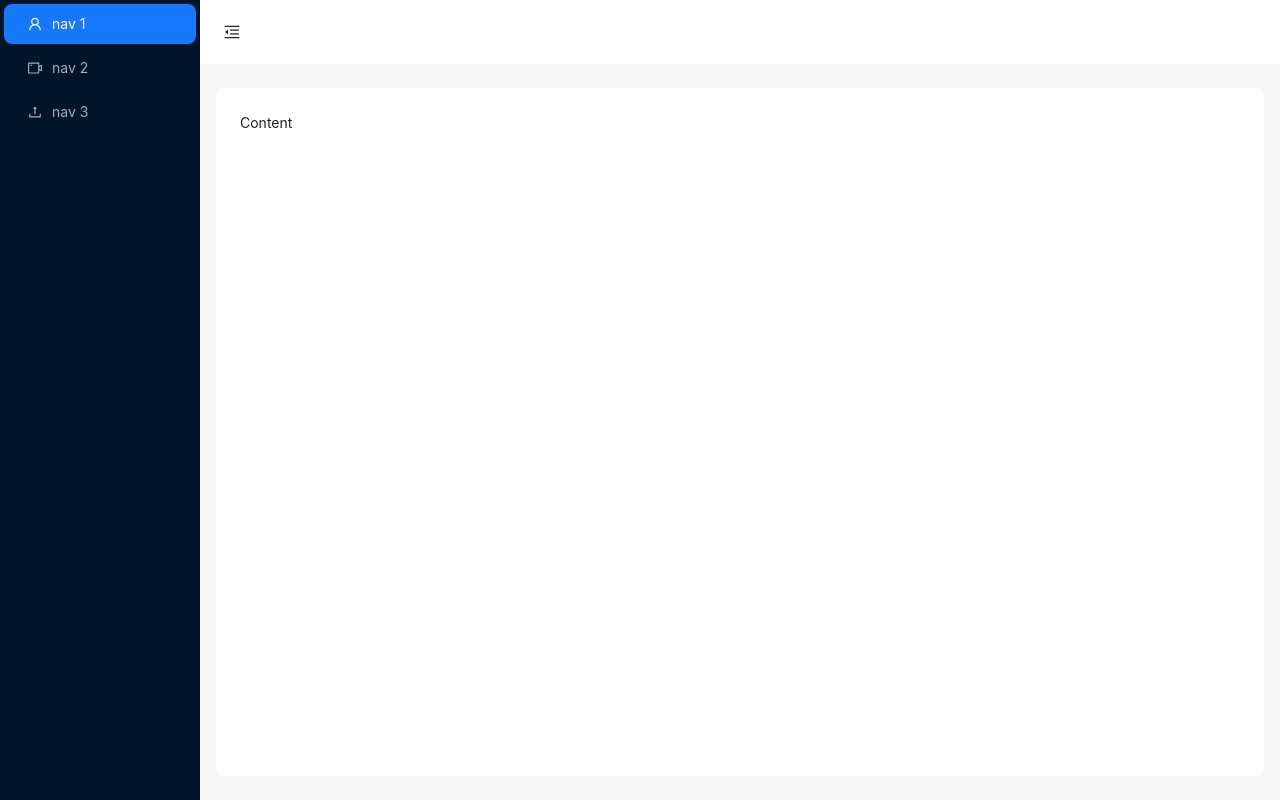
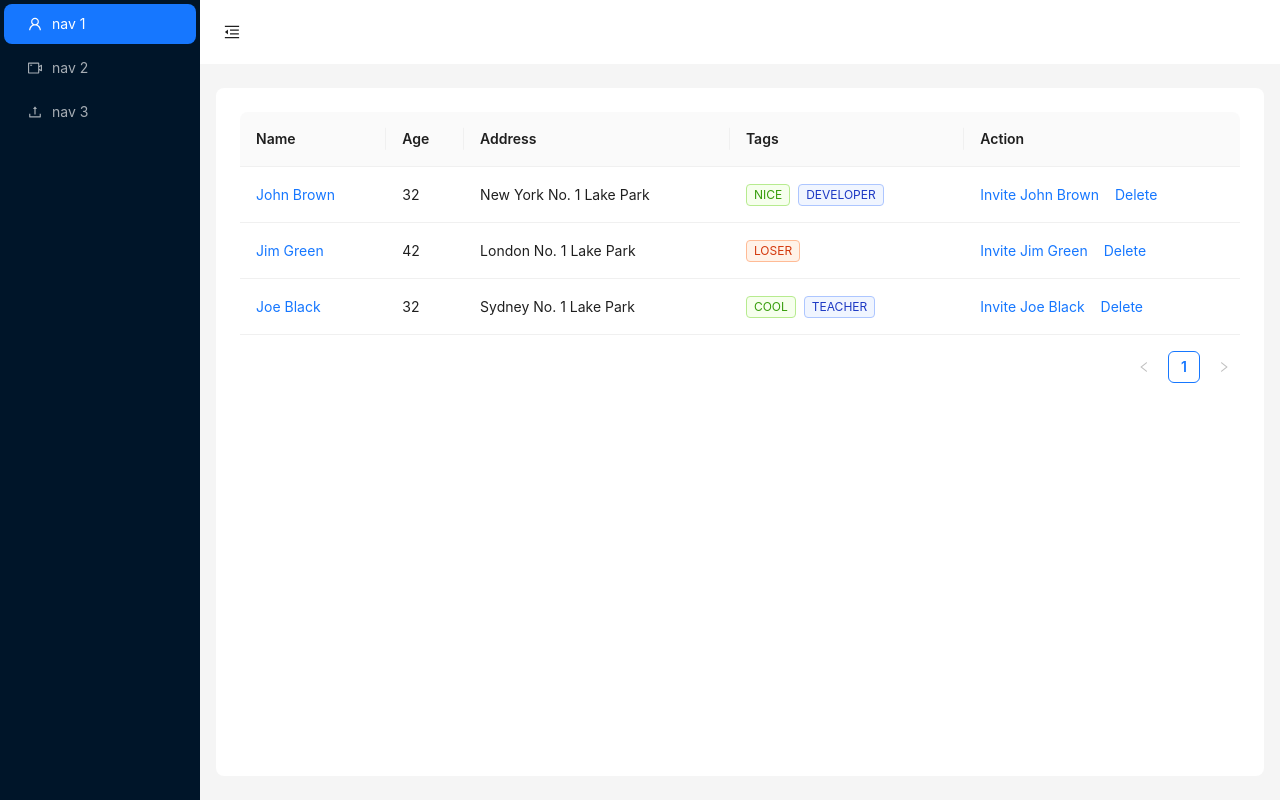
Before and after one commit to Wuttiwat2001/LOAN-APPLICATION, a React (Vite) app: page / in a window 1280 px wide. Built offline with nearby package versions, Linux system fonts and the light colour scheme.

Commit message:
components header and menu

```diff
--- a/src/App.jsx
+++ b/src/App.jsx
@@ -1,14 +1,80 @@
 import React, { useState } from "react";
-import { Layout, Menu, Button } from "antd";
-import {
-  UserOutlined,
-  VideoCameraOutlined,
-  UploadOutlined,
-  MenuUnfoldOutlined,
-  MenuFoldOutlined,
-} from "@ant-design/icons";
-
-const { Header, Sider, Content } = Layout;
+import { Layout } from "antd";
+import AppHeader from "./components/AppHeader";
+import AppMenu from "./components/AppMenu";
+const { Content } = Layout;
+import { Space, Table, Tag } from 'antd';
+const columns = [
+  {
+    title: 'Name',
+    dataIndex: 'name',
+    key: 'name',
+    render: (text) => <a>{text}</a>,
+  },
+  {
+    title: 'Age',
+    dataIndex: 'age',
+    key: 'age',
+  },
+  {
+    title: 'Address',
+    dataIndex: 'address',
+    key: 'address',
+  },
+  {
+    title: 'Tags',
+    key: 'tags',
+    dataIndex: 'tags',
+    render: (_, { tags }) => (
+      <>
+        {tags.map((tag) => {
+          let color = tag.length > 5 ? 'geekblue' : 'green';
+          if (tag === 'loser') {
+            color = 'volcano';
+          }
+          return (
+            <Tag color={color} key={tag}>
+              {tag.toUpperCase()}
+            </Tag>
+          );
+        })}
+      </>
+    ),
+  },
+  {
+    title: 'Action',
+    key: 'action',
+    render: (_, record) => (
+      <Space size="middle">
+        <a>Invite {record.name}</a>
+        <a>Delete</a>
+      </Space>
+    ),
+  },
+];
+const data = [
+  {
+    key: '1',
+    name: 'John Brown',
+    age: 32,
+    address: 'New York No. 1 Lake Park',
+    tags: ['nice', 'developer'],
+  },
+  {
+    key: '2',
+    name: 'Jim Green',
+    age: 42,
+    address: 'London No. 1 Lake Park',
+    tags: ['loser'],
+  },
+  {
+    key: '3',
+    name: 'Joe Black',
+    age: 32,
+    address: 'Sydney No. 1 Lake Park',
+    tags: ['cool', 'teacher'],
+  },
+];
 
 const App = () => {
   const [collapsed, setCollapsed] = useState(false);
@@ -16,49 +82,9 @@ const App = () => {
   return (
     <div style={{ height: "100vh" }}>
       <Layout style={{ height: "100%" }}>
-        <Sider trigger={null} collapsible collapsed={collapsed}>
-          <div className="demo-logo-vertical" />
-          <Menu
-            theme="dark"
-            mode="inline"
-            defaultSelectedKeys={["1"]}
-            items={[
-              {
-                key: "1",
-                icon: <UserOutlined />,
-                label: "nav 1",
-              },
-              {
-                key: "2",
-                icon: <VideoCameraOutlined />,
-                label: "nav 2",
-              },
-              {
-                key: "3",
-                icon: <UploadOutlined />,
-                label: "nav 3",
-              },
-            ]}
-          />
-        </Sider>
+        <AppMenu collapsed={collapsed} />
         <Layout>
-          <Header
-            style={{
-              padding: 0,
-              background: "#fff",
-            }}
-          >
-            <Button
-              type="text"
-              icon={collapsed ? <MenuUnfoldOutlined /> : <MenuFoldOutlined />}
-              onClick={() => setCollapsed(!collapsed)}
-              style={{
-                fontSize: "16px",
-                width: 64,
-                height: 64,
-              }}
-            />
-          </Header>
+          <AppHeader collapsed={collapsed} setCollapsed={setCollapsed} />
           <Content
             style={{
               margin: "24px 16px",
@@ -68,7 +94,7 @@ const App = () => {
               height: "100%",
             }}
           >
-            Content
+          <Table columns={columns} dataSource={data} />
           </Content>
         </Layout>
       </Layout>
--- /dev/null
+++ b/src/components/AppHeader.jsx
@@ -0,0 +1,29 @@
+import React from "react";
+import { Layout,Button } from "antd";
+import { MenuUnfoldOutlined, MenuFoldOutlined } from "@ant-design/icons";
+const { Header } = Layout;
+
+const AppHeader = ({ collapsed, setCollapsed }) => {
+
+  return (
+    <Header
+    style={{
+      padding: 0,
+      background: "#fff",
+    }}
+  >
+    <Button
+      type="text"
+      icon={collapsed ? <MenuUnfoldOutlined /> : <MenuFoldOutlined />}
+      onClick={() => setCollapsed(!collapsed)}
+      style={{
+        fontSize: "16px",
+        width: 64,
+        height: 64,
+      }}
+    />
+  </Header>
+  );
+};
+
+export default AppHeader;
--- /dev/null
+++ b/src/components/AppMenu.jsx
@@ -0,0 +1,40 @@
+import React from "react";
+import { Layout,Menu } from "antd";
+import {
+  UserOutlined,
+  VideoCameraOutlined,
+  UploadOutlined,
+} from "@ant-design/icons";
+const { Sider } = Layout;
+
+const AppMenu = ({ collapsed }) => {
+  return (
+    <Sider trigger={null} collapsible collapsed={collapsed}>
+      <div className="demo-logo-vertical" />
+      <Menu
+        theme="dark"
+        mode="inline"
+        defaultSelectedKeys={["1"]}
+        items={[
+          {
+            key: "1",
+            icon: <UserOutlined />,
+            label: "nav 1",
+          },
+          {
+            key: "2",
+            icon: <VideoCameraOutlined />,
+            label: "nav 2",
+          },
+          {
+            key: "3",
+            icon: <UploadOutlined />,
+            label: "nav 3",
+          },
+        ]}
+      />
+    </Sider>
+  );
+};
+
+export default AppMenu;
```
